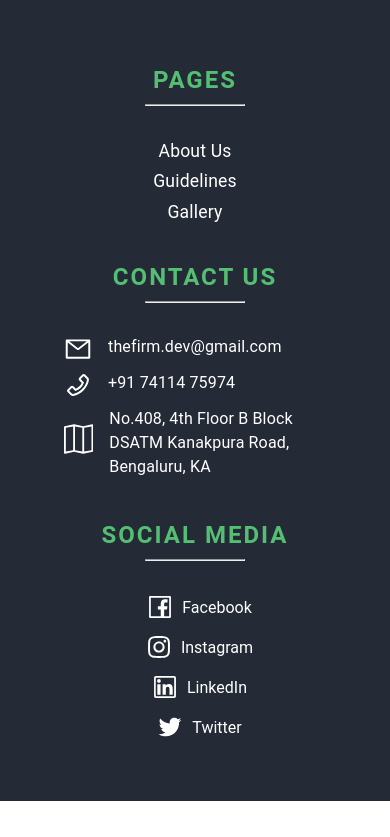
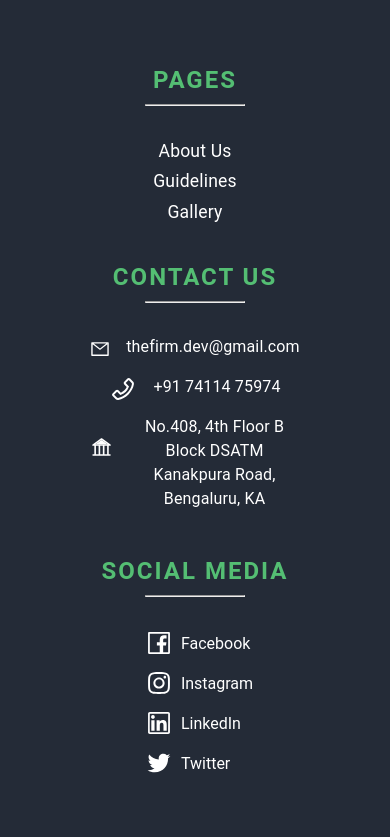
Before and after one commit to itsnitinr/mern-ecommerce, a React (Create React App) app in the folder frontend/: page / in a window 390 px wide. Shown: the part 2893-3730 px from the top of the page. Before the commit the page ends 3694 px from the top, so only its background shows below. Built offline with nearby package versions, Linux system fonts and the light colour scheme.

Commit message:
Footer fixes

```diff
--- a/frontend/src/components/footer/Footer.component.jsx
+++ b/frontend/src/components/footer/Footer.component.jsx
@@ -7,8 +7,8 @@ import {
   AiOutlineTwitter,
   AiOutlineInstagram,
   AiOutlineLinkedin,
+  AiTwotoneBank,
 } from 'react-icons/ai';
-import { BsMap } from 'react-icons/bs';
 import { ReactComponent as Logo } from '../../assets/firmLogo.svg';
 import useStyles from './Footer.styles';
 
@@ -24,10 +24,10 @@ const Footer = () => {
     >
       <Container>
         <Grid container spacing={4} justify="center">
-          <Grid item md={3}>
+          <Grid item md={3} sm={12}>
             <Logo />
           </Grid>
-          <Grid item md={3}>
+          <Grid item md={3} sm={6}>
             <Typography className={classes.footerHead} variant="h5">
               Pages
             </Typography>
@@ -44,7 +44,7 @@ const Footer = () => {
               </Link>
             </div>
           </Grid>
-          <Grid item md={3}>
+          <Grid item md={3} sm={6}>
             <Typography className={classes.footerHead} variant="h5">
               Contact Us
             </Typography>
@@ -52,40 +52,48 @@ const Footer = () => {
             <div className={classes.contactContainer}>
               <div className={classes.contact}>
                 <AiOutlineMail fontSize={28} />{' '}
-                <a
-                  href="mailto:thefirm.dev@gmail.com"
-                  className={classes.contactText}
-                >
-                  <Typography>thefirm.dev@gmail.com</Typography>
+                <a href="mailto:thefirm.dev@gmail.com">
+                  <Typography className={classes.contactText}>
+                    thefirm.dev@gmail.com
+                  </Typography>
                 </a>
               </div>
               <div className={classes.contact}>
                 <AiOutlinePhone fontSize={28} />{' '}
-                <a href="phone:7411475974" className={classes.contactText}>
-                  <Typography>+91 74114 75974</Typography>
+                <a href="phone:7411475974">
+                  <Typography className={classes.contactText}>
+                    +91 74114 75974
+                  </Typography>
                 </a>
               </div>
               <div className={classes.contact}>
-                <BsMap fontSize={64} />
+                <AiTwotoneBank fontSize={64} />
                 <Typography className={classes.contactText}>
                   No.408, 4th Floor B Block DSATM Kanakpura Road, Bengaluru, KA
                 </Typography>
               </div>
             </div>
           </Grid>
-          <Grid item md={3}>
+          <Grid item md={3} sm={12}>
             <Typography className={classes.footerHead} variant="h5">
               Social Media
             </Typography>
             <hr className={classes.hr} />
             <div className={classes.socialContainer}>
-              <a href="https://www.thefirm.dev/" className={classes.socialLink}>
+              <div>
+                <div style={{ textAlign: 'left' }}>
+                  <a
+                    href="https://www.thefirm.dev/"
+                    className={classes.socialLink}
+                  >
                     <AiOutlineFacebook
                       className={classes.socialIcon}
                       fontSize={28}
                     />{' '}
                     Facebook
                   </a>
+                </div>
+                <div style={{ textAlign: 'left' }}>
                   <a
                     href="https://www.instagram.com/thefirm.dev/?hl=en"
                     className={classes.socialLink}
@@ -96,13 +104,20 @@ const Footer = () => {
                     />{' '}
                     Instagram
                   </a>
-              <a href="https://www.thefirm.dev/" className={classes.socialLink}>
+                </div>
+                <div style={{ textAlign: 'left' }}>
+                  <a
+                    href="https://www.thefirm.dev/"
+                    className={classes.socialLink}
+                  >
                     <AiOutlineLinkedin
                       className={classes.socialIcon}
                       fontSize={28}
                     />{' '}
                     LinkedIn
                   </a>
+                </div>
+                <div>
                   <a
                     href="https://twitter.com/ThefirmD"
                     className={classes.socialLink}
@@ -114,6 +129,8 @@ const Footer = () => {
                     Twitter
                   </a>
                 </div>
+              </div>
+            </div>
           </Grid>
         </Grid>
       </Container>
--- a/frontend/src/components/footer/Footer.styles.jsx
+++ b/frontend/src/components/footer/Footer.styles.jsx
@@ -44,8 +44,9 @@ const useStyles = makeStyles((theme) => ({
     marginBottom: '0.5rem',
     width: '80%',
     margin: '0 auto',
-    [theme.breakpoints.down('xs')]: {
-      width: '100%',
+    [theme.breakpoints.down('sm')]: {
+      justifyContent: 'center',
+      marginBottom: '0.75rem',
     },
   },
   contactText: {
@@ -55,6 +56,9 @@ const useStyles = makeStyles((theme) => ({
     fontSize: '1rem',
     '&:hover': {
       color: '#eee',
+    },
+    [theme.breakpoints.down('sm')]: {
+      textAlign: 'center',
     },
   },
   socialIcon: {
```
Also changed, not shown: 1 other file (tests, documents, lock files or other folders). Lines whose indentation alone changed are shown as unchanged.
